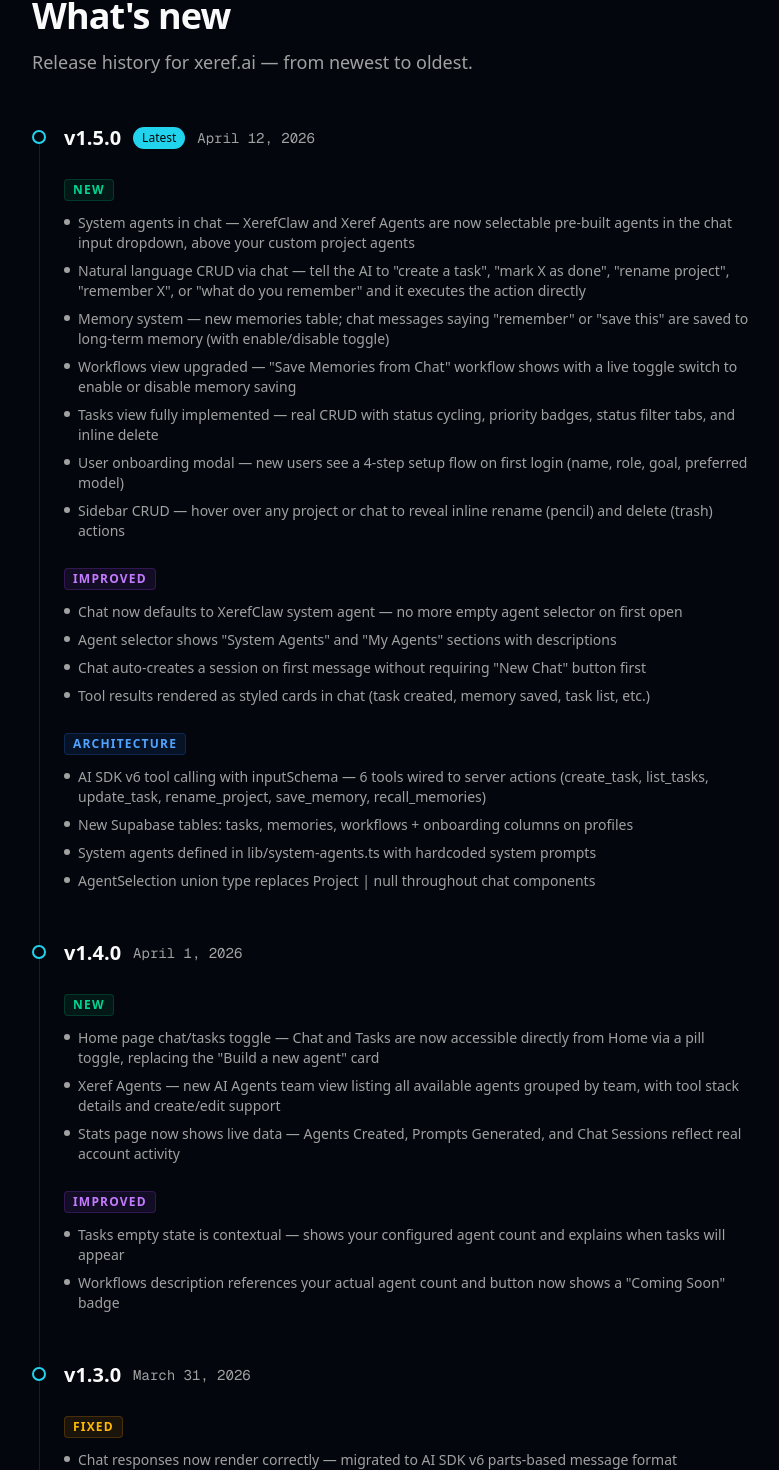
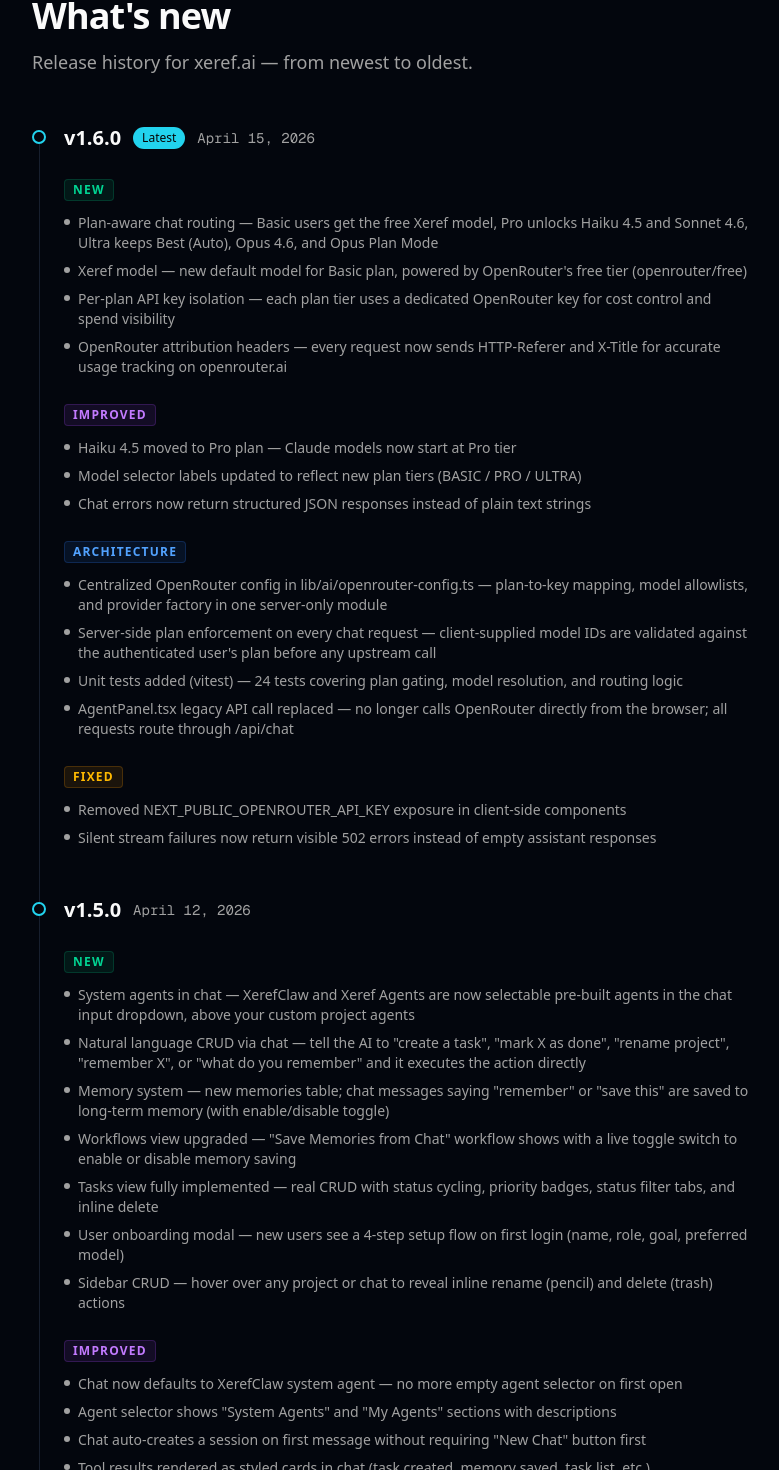
Before and after one commit to bugrakarsli/xeref, a Next.js app: page /changelog in a window 1280 px wide. Shown: the part 177-1647 px from the top of the page, without its empty margins (248-1027 px from the left). Built offline with nearby package versions, Linux system fonts and the light colour scheme; no server answers.

Commit message:
feat: add changelog page and whats-new toast notification component

```diff
--- a/app/changelog/page.tsx
+++ b/app/changelog/page.tsx
@@ -7,9 +7,53 @@
 
 const entries = [
   {
+    version: 'v1.6.0',
+    date: 'April 15, 2026',
+    badge: 'Latest',
+    sections: [
+      {
+        type: 'New',
+        color: 'text-emerald-400',
+        items: [
+          'Plan-aware chat routing — Basic users get the free Xeref model, Pro unlocks Haiku 4.5 and Sonnet 4.6, Ultra keeps Best (Auto), Opus 4.6, and Opus Plan Mode',
+          'Xeref model — new default model for Basic plan, powered by OpenRouter\'s free tier (openrouter/free)',
+          'Per-plan API key isolation — each plan tier uses a dedicated OpenRouter key for cost control and spend visibility',
+          'OpenRouter attribution headers — every request now sends HTTP-Referer and X-Title for accurate usage tracking on openrouter.ai',
+        ],
+      },
+      {
+        type: 'Improved',
+        color: 'text-purple-400',
+        items: [
+          'Haiku 4.5 moved to Pro plan — Claude models now start at Pro tier',
+          'Model selector labels updated to reflect new plan tiers (BASIC / PRO / ULTRA)',
+          'Chat errors now return structured JSON responses instead of plain text strings',
+        ],
+      },
+      {
+        type: 'Architecture',
+        color: 'text-blue-400',
+        items: [
+          'Centralized OpenRouter config in lib/ai/openrouter-config.ts — plan-to-key mapping, model allowlists, and provider factory in one server-only module',
+          'Server-side plan enforcement on every chat request — client-supplied model IDs are validated against the authenticated user\'s plan before any upstream call',
+          'Unit tests added (vitest) — 24 tests covering plan gating, model resolution, and routing logic',
+          'AgentPanel.tsx legacy API call replaced — no longer calls OpenRouter directly from the browser; all requests route through /api/chat',
+        ],
+      },
+      {
+        type: 'Fixed',
+        color: 'text-amber-400',
+        items: [
+          'Removed NEXT_PUBLIC_OPENROUTER_API_KEY exposure in client-side components',
+          'Silent stream failures now return visible 502 errors instead of empty assistant responses',
+        ],
+      },
+    ],
+  },
+  {
     version: 'v1.5.0',
     date: 'April 12, 2026',
-    badge: 'Latest',
+    badge: null,
     sections: [
       {
         type: 'New',
--- a/components/dashboard/whats-new-toast.tsx
+++ b/components/dashboard/whats-new-toast.tsx
@@ -5,13 +5,13 @@
 import { X, Sparkles } from 'lucide-react'
 import { cn } from '@/lib/utils'
 
-const CURRENT_VERSION = 'v1.4.0'
+const CURRENT_VERSION = 'v1.6.0'
 const STORAGE_KEY = 'xeref_dismissed_version'
 
 const highlights = [
-  'Chat & Tasks toggle on Home page',
-  'Xeref Agents team view',
-  'Stats now show live data',
+  'Xeref model — free plan default',
+  'Plan-aware model routing (Basic / Pro / Ultra)',
+  'Per-plan API key isolation for cost control',
 ]
 
 export function WhatsNewToast() {
```
